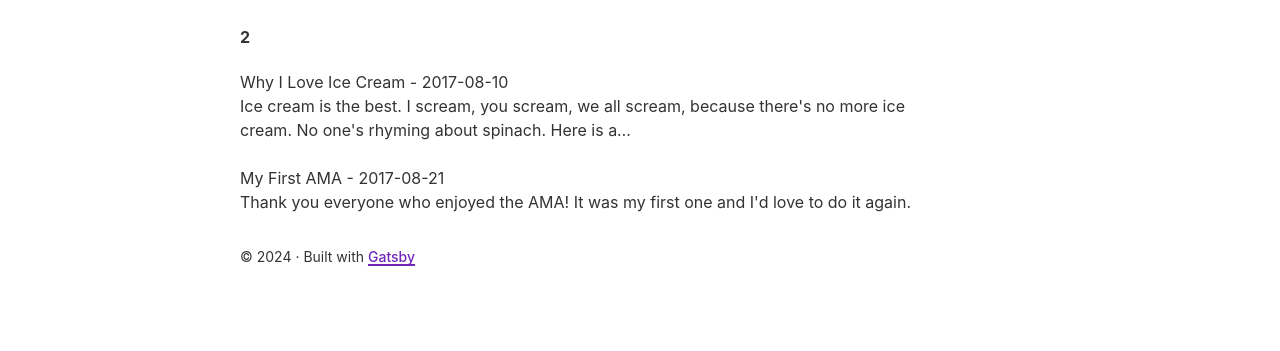
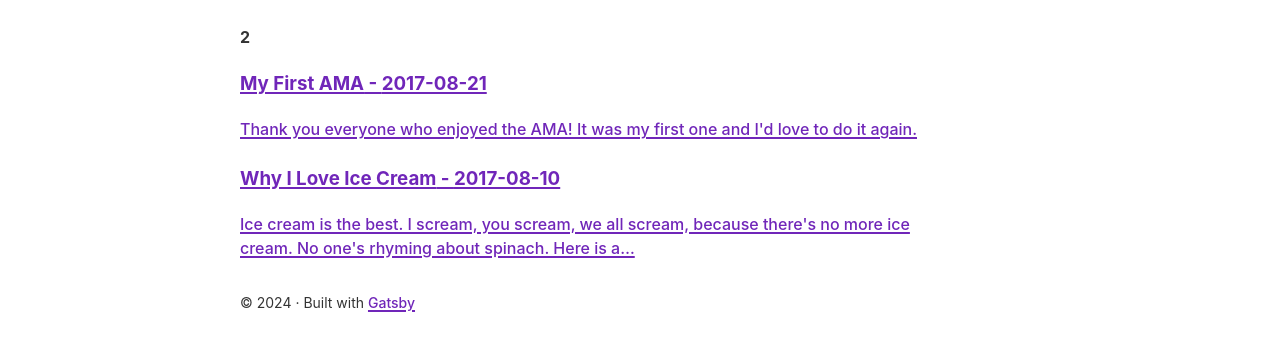
Before and after one commit to austin-michael/Blog, a Gatsby site: page / in a window 1280 px wide. Shown: the part 159-510 px from the top of the page. Built offline with nearby package versions, Linux system fonts and the light colour scheme; Gatsby itself is replaced by a stand-in of ours.

Commit message:
Reorder blogs and change styling

```diff
--- a/src/pages/index.js
+++ b/src/pages/index.js
@@ -15,10 +15,12 @@ export default ({ data }) => {
       <h4>{data.allMarkdownRemark.totalCount}</h4>
       {data.allMarkdownRemark.edges.map(({ node }) => (
         <div key={node.id}>
-          <span>
-            {node.frontmatter.title} - {node.frontmatter.date}
+          <a href={node.fields.slug}>
+            <h3>
+              {node.frontmatter.title} - {node.frontmatter.date}
+            </h3>
             <p>{node.excerpt}</p>
-          </span>
+          </a>
         </div>
       ))}
     </Layout>
@@ -29,7 +31,7 @@ export const Head = () => <Seo title="Home" />
 
 export const query = graphql`
   query {
-    allMarkdownRemark {
+    allMarkdownRemark(sort: { fields: [frontmatter___date], order: DESC }) {
       totalCount
       edges {
         node {
@@ -39,6 +41,9 @@ export const query = graphql`
             description
             title
           }
+          fields {
+            slug
+          }
           excerpt
         }
       }
```
